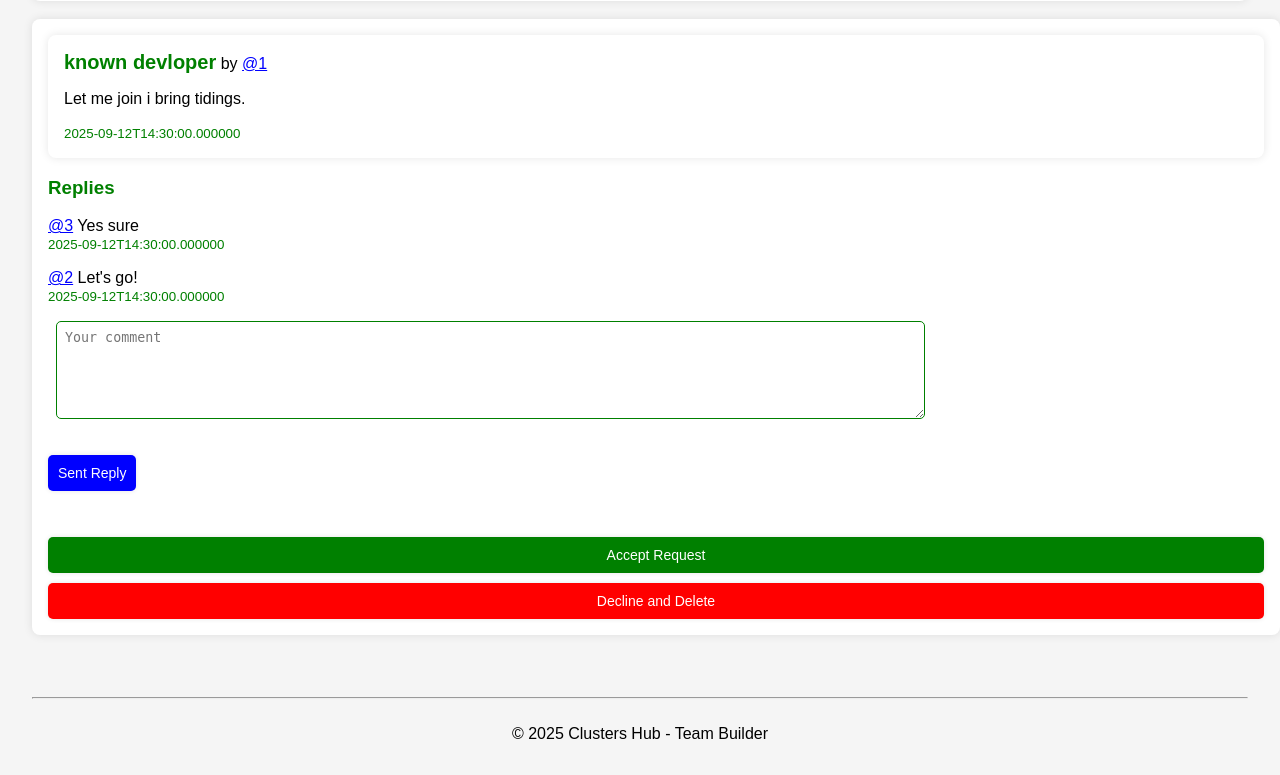
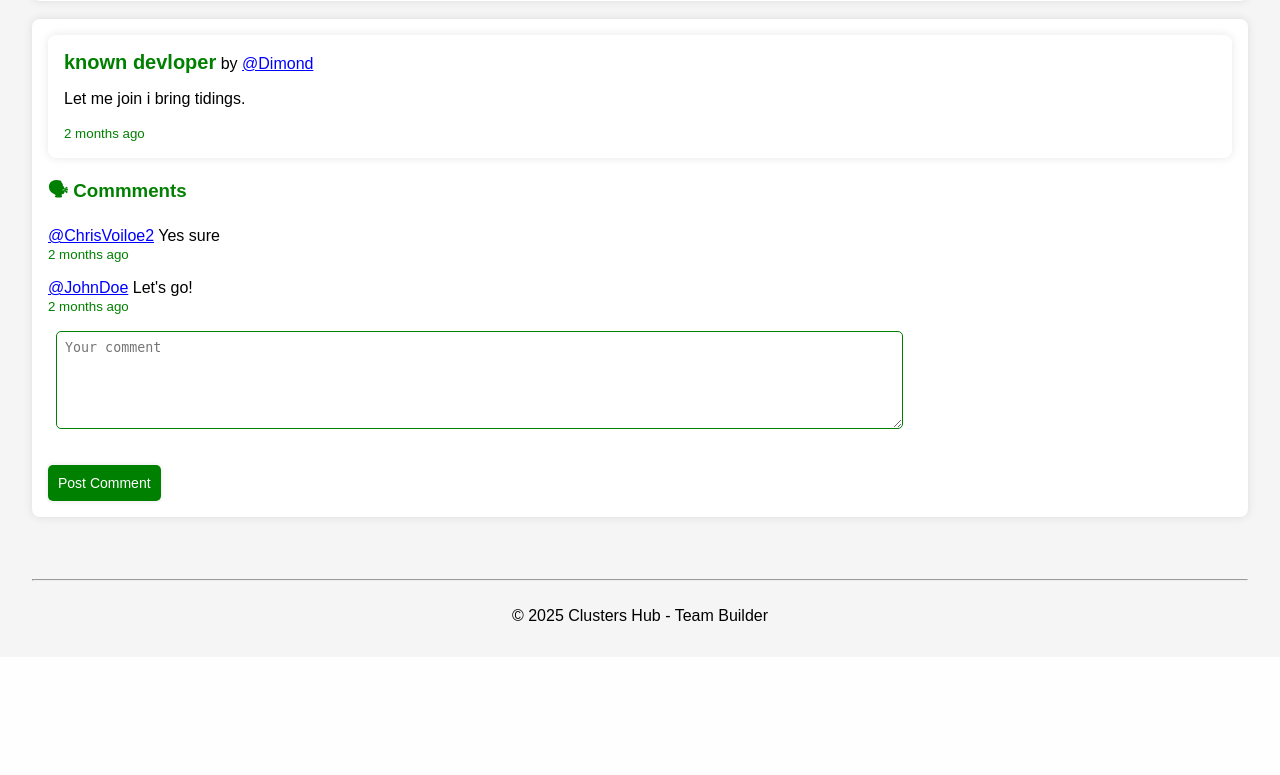
Before and after one commit to DimondKudzai/clustershub-web, a Flask app: page /clusters/requests/2 in a window 1280 px wide. Shown: the part 181-956 px from the top of the page. After the commit the page ends 802 px from the top, so only its background shows below. Run offline with Flask 3, Linux system fonts and the light colour scheme; the visitor is signed in with stand-in values (Sample User, id 1); data comes from the database, SQL or seed files in the repository; both versions use the stored data as it was after the commit.

Commit message:
new update

```diff
--- a/app.py
+++ b/app.py
@@ -366,7 +366,6 @@ def startCluster():
             print(e)
             session['notice'] = "An error occurred"
             return redirect('/startCluster')
-
         errors = []
         if not name:
             errors.append("Cluster name is required")
@@ -380,15 +379,11 @@ def startCluster():
             errors.append("At least one skill is required")
         if len(skills) > 10:
             errors.append("You can add up to 10 skills only")
-
         if errors:
             session['notice'] = ', '.join(errors)
             return redirect('/startCluster')
-
-        # Get the user name from the session
-        user = User.query.get(session['user_id'])
-        author = user.name
-
+        # Get the user ID from the session
+        user_id = session['user_id']
         # Create the cluster
         cluster = Cluster(
             name=name,
@@ -397,18 +392,17 @@ def startCluster():
             location=location,
             status=status,
             target=target,
-            members=json.dumps([author]),
-            author=author  # Store the user name as the author
+            members=json.dumps([user_id]),
+            author=user_id # Store the user ID as the author
         )
         db.session.add(cluster)
         db.session.commit()
-
         # Update the user's clusters
+        user = User.query.get(user_id)
         created_clusters = json.loads(user.created_clusters)
         created_clusters.append(cluster.id)
         user.created_clusters = json.dumps(created_clusters)
         db.session.commit()
-
         return redirect('/clusters')
     return render_template('createCluster.html', suggested_skills=suggested_skills, notice=notice)
 
@@ -590,17 +584,35 @@ def mark_read(msg_id):
 def requested(cluster_id):
     if 'user_id' not in session:
         return redirect('/home')
-
     user_id = session['user_id']
     cluster = Cluster.query.get(cluster_id)
     if not cluster:
         error = "Cluster not found"
         return render_template('error.html', error=error)
-
     if cluster.author != str(User.query.get(user_id).id):
         return redirect('/home')
 
-    return render_template('requests.html', cluster=cluster)
+    requests = []
+    for request in cluster.get_requests():
+        author = User.query.get(request['author'])
+        comments = []
+        for comment in request['comments']:
+            user = User.query.get(comment['user'])
+            comments.append({
+                'text': comment['text'],
+                'user': user,
+                'timestamp': comment['timestamp']
+            })
+        requests.append({
+            'title': request['title'],
+            'body': request['body'],
+            'author': author,
+            'comments': comments,
+            'chatId': request['chatId'],
+            'created': request['created']
+        })
+
+    return render_template('requests.html', cluster=cluster, requests=requests)
 
 @app.route('/clusters/requests/<int:cluster_id>/comment/<chatId>', methods=['POST'])
 def requested_comment(cluster_id, chatId):
@@ -736,19 +748,24 @@ def decline_request(cluster_id, request_id):
 def show_cluster(cluster_id):
     if 'user_id' not in session:
         return redirect('/login')
-
     user_id = session['user_id']
     cluster = Cluster.query.get(cluster_id)
     if not cluster:
         error = "Cluster not found"
         return render_template('error.html', error=error)
-
     members = cluster.get_members()
     if user_id not in [User.query.filter_by(id=member).first().id for member in members]:
         return redirect('/home')
 
-    return render_template('conversations.html', cluster=cluster)
+    conversations = cluster.get_conversations()
+    for conversation in conversations:
+        author = User.query.get(conversation['author'])
+        conversation['author_id'] = conversation['author']
+        conversation['author_name'] = author.name if author else 'Unknown Author'
+        for comment in conversation['comments']:
+            comment['user'] = User.query.get(comment['user'])
 
+    return render_template('conversations.html', cluster=cluster, conversations=conversations)
 
 @app.route('/clusters/<int:cluster_id>/threads/<int:thread_id>/comments', methods=['POST'])
 def post_comment(cluster_id, thread_id):
@@ -762,7 +779,6 @@ def post_comment(cluster_id, thread_id):
     if not cluster:
         error = "Cluster not found"
         return render_template('error.html', error=error)
-
     conversations = cluster.get_conversations()
     thread = next((t for t in conversations if t['chatId'] == thread_id), None)
     if not thread:
@@ -771,15 +787,13 @@ def post_comment(cluster_id, thread_id):
     text = request.form['text']
     timestamp = datetime.utcnow().isoformat() + 'Z'
     thread['comments'].append({
-        "user": user.name,
+        "user": user_id,  # Store the user ID instead of the name
         "text": text,
         "timestamp": timestamp
     })
     cluster.set_conversations(conversations)
     db.session.commit()
-    return redirect(url_for('show_cluster', cluster_id=cluster_id))
-
-
+    return redirect(url_for('user_requests'))
 
 @app.route('/clusters/<int:cluster_id>/threads', methods=['POST'])
 def create_thread(cluster_id):
@@ -800,7 +814,7 @@ def create_thread(cluster_id):
     new_thread = {
         "title": title,
         "body": body,
-        "author": user.name,
+        "author": user_id,  # Store the user ID instead of the name
         "chatId": len(conversations) + 1,
         "created": timestamp,
         "comments": []
--- a/templates/clusters.html
+++ b/templates/clusters.html
@@ -41,13 +41,13 @@
 
 
   {% endfor %}
-  <section>
+
   <a href="{{ url_for('user_requests') }}">
   <button class="dashboardBtn" style="background: ; width: 90%;"><strong> View sent requests</strong></button>
   </a>
   <br><br>
   </center>
-  </section>
+
   <br>
   </section>
   </div>
--- a/templates/requests.html
+++ b/templates/requests.html
@@ -25,49 +25,46 @@
                 <h2>{{ cluster.name }} Requests </h2>
         </section>
         <br>
-        {% for request in cluster.get_requests() %}
-            <div>
-                <section style="color: black" class="create-cluster">
+ {% for request in requests %}
+ <div style=" ">
+ <section style="color: black">
  <section>
  <div class="thread">
-                            <strong style="font-size:20px; color: green;"> {{ request.title }}</strong><span> by <a href="{{ url_for('getUser', user_id=request.author) }}" style="color: blue">@{{ request.author }}</a></span>
+ <strong style="font-size:20px; color: green;"> {{ request.title }}</strong>
+ <span> by
+ <a href="{{ url_for('getUser', user_id=request.author.id) }}" style="color: blue">@{{ request.author.name }}</a>
+ </span>
  <br>
  <p>{{ request.body }}</p>
-                            <small>{{request.created}}</small>
+ <small>{{ request.created | naturaltime }}</small>
  </section>
  <div class="comments">
-                        <h3>Replies</h3>
+ <h3>🗣 ️Commments</h3>
  {% for comment in request.comments %}
  <p>
-                                <a href="{{ url_for('getUser', user_id=comment.user) }}" style="color: blue">@{{ comment.user }}</a>
-                                <span style="color: black;">{{ comment.text }} </span>
+ {% if comment.user %}
+ <a href="{{ url_for('getUser', user_id=comment.user.id) }}" style="color: blue">@{{ comment.user.name }}</a>
+ {{ comment.text }}
  <br>
-                                <small>{{ comment.timestamp }}</small>
+ <small>{{ comment.timestamp | naturaltime }}</small>
+ {% else %}
+ <span style="color: red;">Comment deleted</span>
+ {% endif %}
  </p>
  {% endfor %}
+ <!-- Comment Form -->
+ <form method="POST" action="{{ url_for('post_comment', cluster_id=cluster.id, thread_id=request.chatId)}}" class="create-cluster">
+ <textarea type="text" name="text" placeholder="Your comment" required></textarea><br>
+ <button id="clicked" type="submit" class="dashboardBtn">Post Comment</button>
+ </form>
  </div>
-                    <!-- Comment Form -->
-                    <form action="{{ url_for('requested_comment', cluster_id=cluster.id, chatId=request.chatId) }}" method="post">
-                        <textarea type="text" name="text" placeholder="Your comment" required></textarea><br>
-                        <button type="submit" class="dashboardBtn" style="background: blue;">Sent Reply</button>
-                    </form>
-                    <br><br>
-                   <center>
-
-                   <form method="POST" action="{{ url_for('accept_request', cluster_id=cluster.id, request_id=request.chatId) }}">
-                   <button class="dashboardBtn" style="width: 100%">Accept Request</button>
-                   </form>
-                   <form method="POST" action="{{ url_for('decline_request', cluster_id=cluster.id, request_id=request.chatId) }}">
-                   <button class="dashboardBtn" style="background: red;width: 100% ">Decline and Delete</button>
-                   </form>
-
-                   </center>
-
+ </div>
  </section>
  </div>
  <br>
-          </div>
  {% endfor %}
+
+
     <br>
     {% include 'partials/footer.html' %}
 
--- a/templates/user_request.html
+++ b/templates/user_request.html
@@ -30,7 +30,7 @@
                     <div style=" ">
                         <section style="color: black">
                             <div class="thread">
-                                <strong style="font-size:22px; color: green;"> {{ request.title }}</strong><span> by <a href="{{ url_for('getUser', name=request.author) }}" style="color: blue">@{{ request.author }}</a></span>
+                                <strong style="font-size:22px; color: green;"> {{ request.title }}</strong><span> by <a href="{{ url_for('getUser', user_id=request.author) }}" style="color: blue">@{{ request.author }}</a></span>
                                 <br>
                                 <p>{{ request.body }}</p>
                                 <small>{{request.created}}</small>
@@ -38,7 +38,7 @@
                         <div class="comments">
                             <h3>Replies</h3>
                             {% for comment in request.comments %}
-                                <p><a href="{{ url_for('getUser', name=comment.user) }}" style="color: blue">@{{ comment.user }}</a> {{ comment.text }} <br><small>{{ comment.timestamp }}</small></p>
+                                <p><a href="{{ url_for('getUser', user_id=comment.user) }}" style="color: blue">@{{ comment.user }}</a> {{ comment.text }} <br><small>{{ comment.timestamp }}</small></p>
                             {% endfor %}
                         </div>
                         <form action="{{ url_for('requested_comment', chatId=request.chatId, cluster_id=cluster.id)}}" method="post">
```
Also changed, not shown: services/appData.py (+18 -8 lines), templates/conversations.html (+16 -7 lines), instance/clusters.db. Lines whose indentation alone changed are shown as unchanged.
